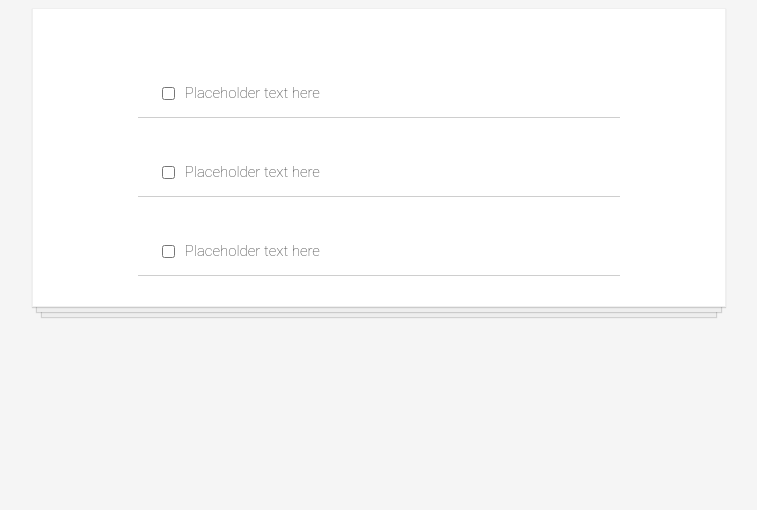
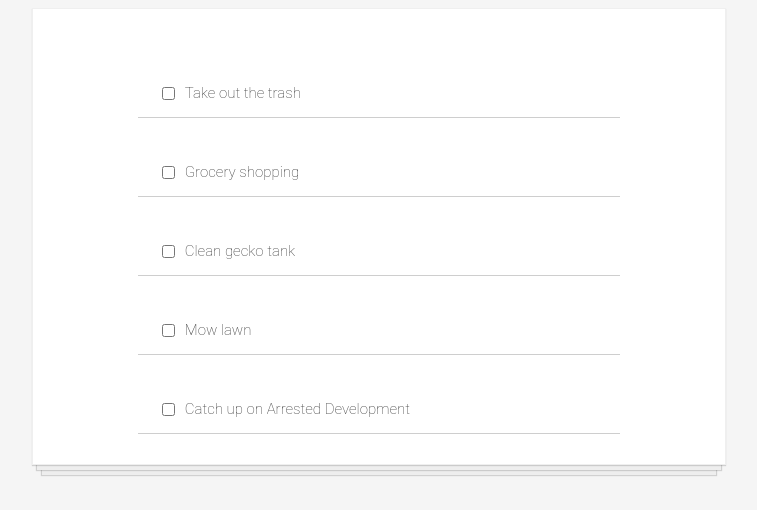
Before and after one commit to lauraharston/todo-react, a React (Create React App) app: page / in a window 1280 px wide. Shown: the top 510 px of the page, without its empty margins (261-1018 px from the left). Built offline with nearby package versions, Linux system fonts and the light colour scheme.

Commit message:
Used the array map method to render a child component for each todo item in the todosData array and passed the relevant data to it.

```diff
--- a/src/App.js
+++ b/src/App.js
@@ -1,13 +1,13 @@
 import React from 'react'
 import TodoItem from './components/TodoItem'
+import todosData from './todosData'
 
 
 function App() {
+  const todoComponents = todosData.map(item => <TodoItem key={item.id} data={item}/>)
     return (
         <div className='todo-list'>
-          <TodoItem />
-          <TodoItem />
-          <TodoItem />
+          {todoComponents}
         </div>
     )
 }
--- a/src/components/TodoItem.js
+++ b/src/components/TodoItem.js
@@ -1,10 +1,10 @@
 import React from 'react'
 
-function TodoItem() {
+function TodoItem(props) {
     return(
         <div className='todo-item'>
             <input type="checkbox"></input>
-            <p>Placeholder text here</p>
+            <p>{props.data.text}</p>
         </div>
     )
 }
--- /dev/null
+++ b/src/todosData.js
@@ -0,0 +1,29 @@
+const todosData = [
+    {
+        id: 1,
+        text: "Take out the trash",
+        completed: true
+    },
+    {
+        id: 2,
+        text: "Grocery shopping",
+        completed: false
+    },
+    {
+        id: 3,
+        text: "Clean gecko tank",
+        completed: false
+    },
+    {
+        id: 4,
+        text: "Mow lawn",
+        completed: true
+    },
+    {
+        id: 5,
+        text: "Catch up on Arrested Development",
+        completed: false
+    }
+]
+
+export default todosData
```
Also changed, not shown: 1 other file (tests, documents, lock files or other folders).
